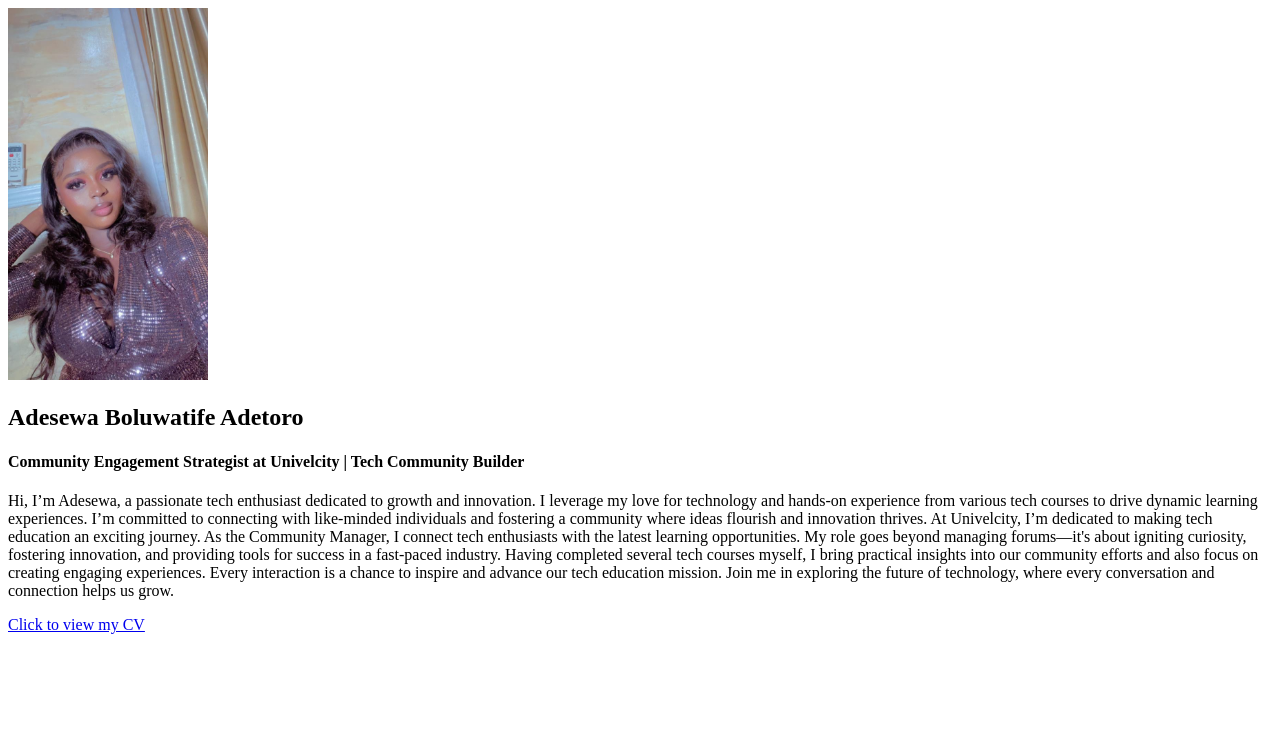
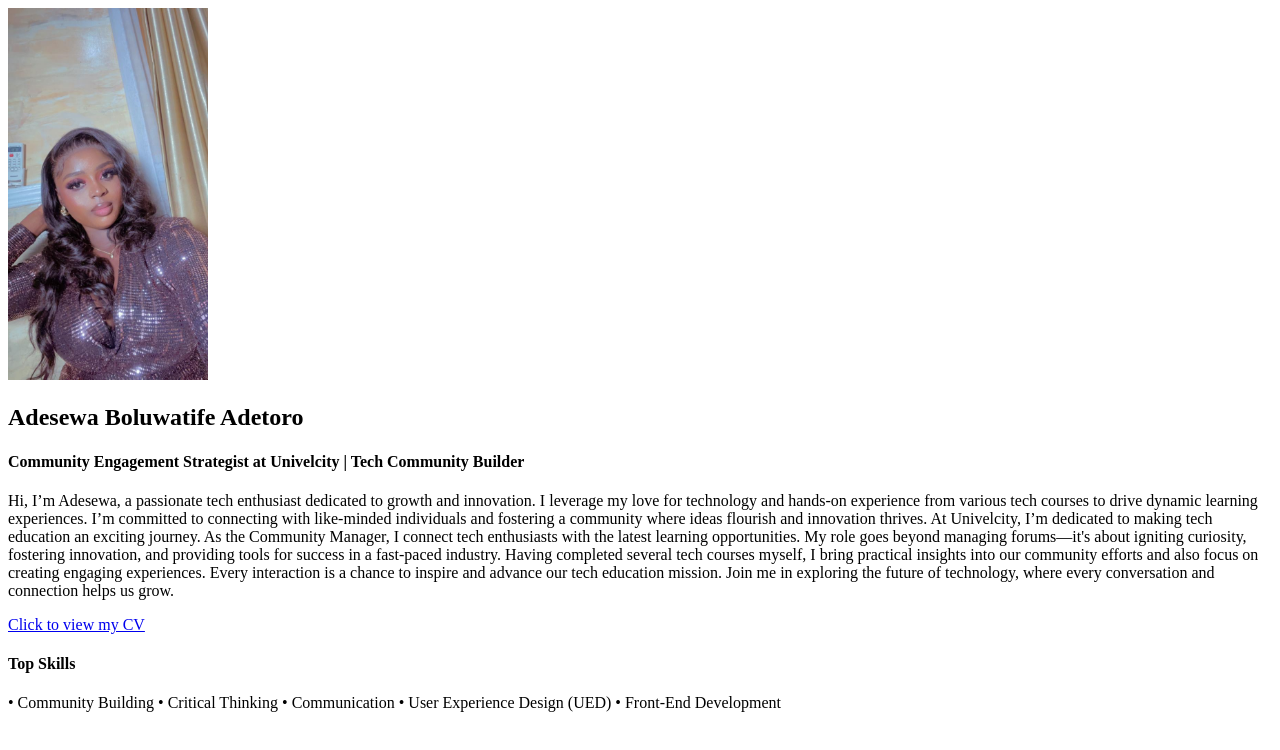
Before and after one commit to Tifebaris/WEEK2, a plain HTML site: page index.html in a window 1280 px wide. Drawn offline with Linux system fonts and the light colour scheme.

Commit message:
feat:my job description

```diff
--- a/index.html
+++ b/index.html
@@ -21,6 +21,9 @@ Having completed several tech courses myself, I bring practical insights into ou
 Join me in exploring the future of technology, where every conversation and connection helps us grow.
         </p>
         <a href="AdesewaAdetoro's CV.pdf" target="_blank">Click to view my CV</a>
+        <h4>Top Skills</h4>
+        <p>
+            • Community Building • Critical Thinking • Communication • User Experience Design (UED) • Front-End Development</p>
     </div>
 </body>
 </html>
```
